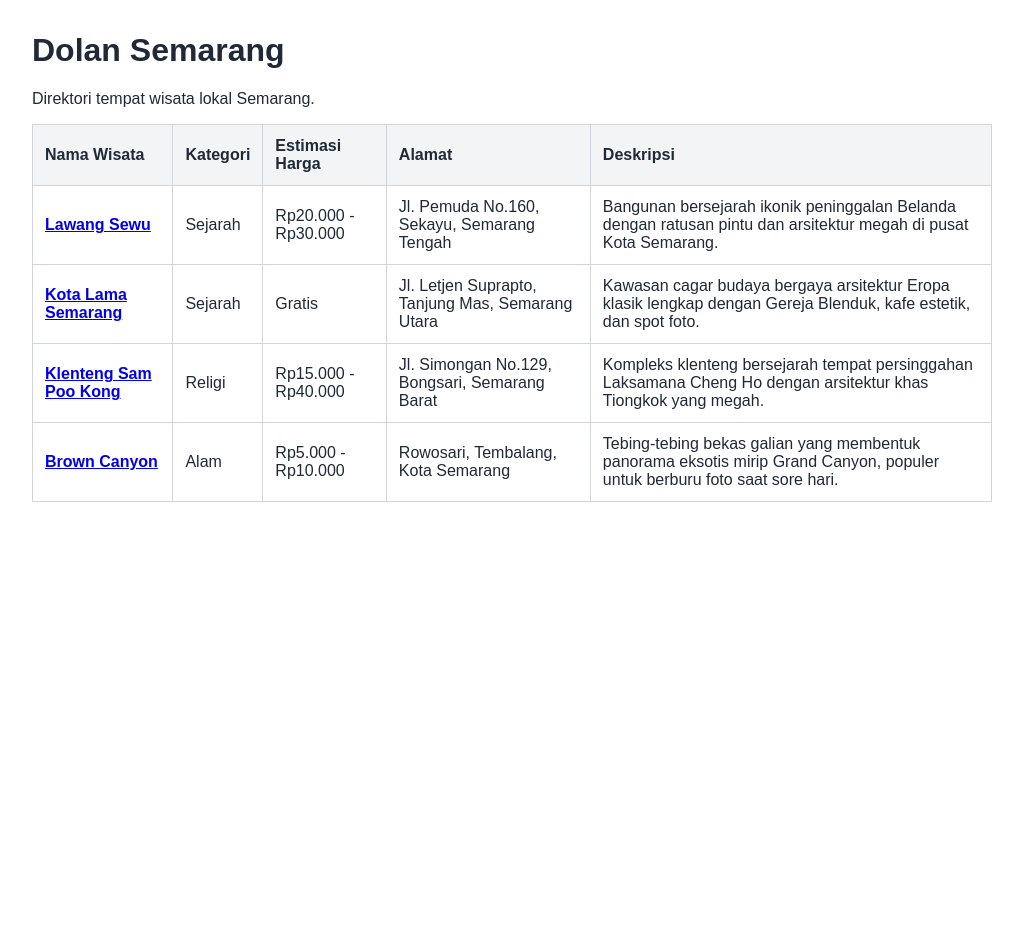
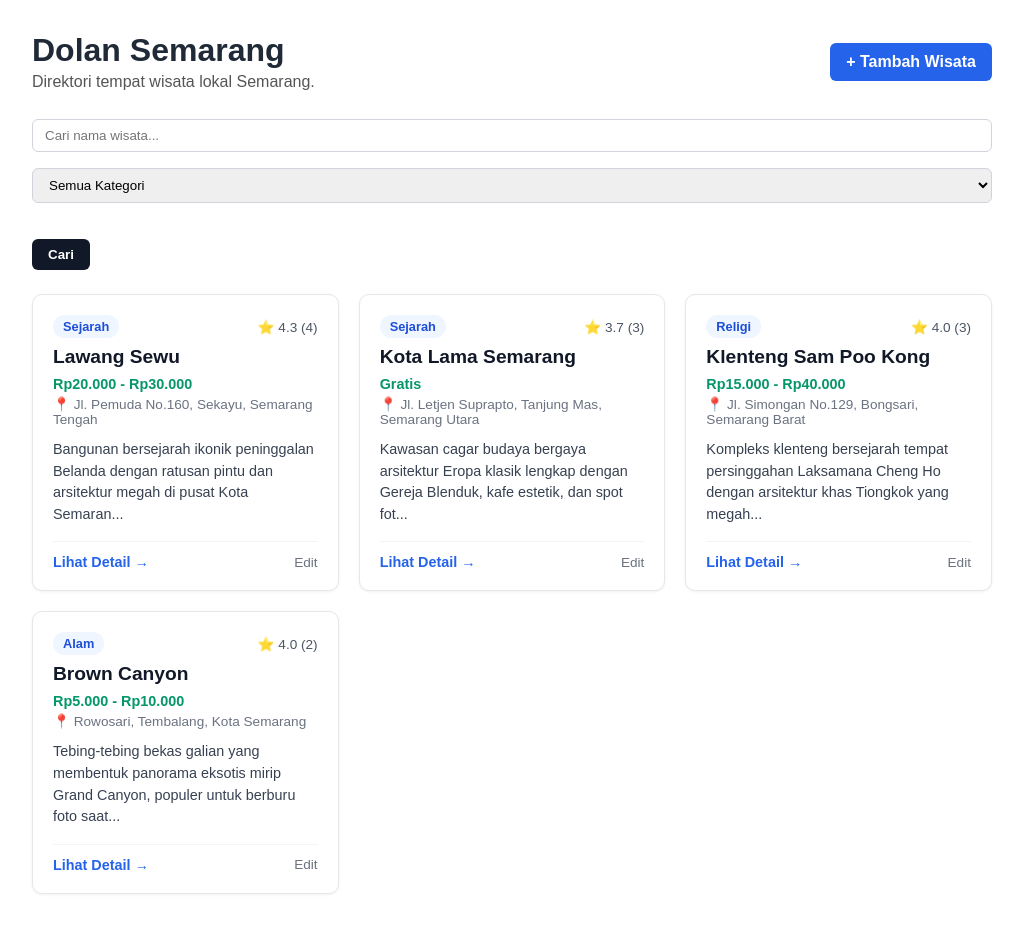
Before and after one commit to anggraeni-student/dolan_semarang, a Laravel app: page / in a window 1280 px wide. Shown: the part 67-993 px from the top of the page, without its empty margins (128-1151 px from the left). Before the commit the page ends 569 px from the top, so only its background shows below. Run offline with Laravel 12, Linux system fonts and the light colour scheme; data comes from the database, SQL or seed files in the repository.

Commit message:
feat: lengkapi CRUD, pencarian, filter kategori, dan UI card grid

```diff
--- a/app/Http/Controllers/DestinationController.php
+++ b/app/Http/Controllers/DestinationController.php
@@ -9,10 +9,24 @@ use Illuminate\View\View;
 
 class DestinationController extends Controller
 {
-    public function index(): View
+    public function index(Request $request): View
     {
-        $destinations = Destination::latest()->get();
-        return view('wisata.index', compact('destinations'));
+        $query = Destination::query()
+            ->withCount('reviews')
+            ->withAvg('reviews', 'rating');
+
+        if ($request->filled('search')) {
+            $query->where('name', 'ilike', '%' . $request->search . '%');
+        }
+
+        if ($request->filled('category')) {
+            $query->where('category', $request->category);
+        }
+
+        $destinations = $query->latest()->get();
+        $categories = Destination::select('category')->distinct()->pluck('category');
+
+        return view('wisata.index', compact('destinations', 'categories'));
     }
 
     public function create(): View
@@ -43,10 +57,42 @@ class DestinationController extends Controller
         return view('wisata.show', compact('destination'));
     }
 
+    public function edit(Destination $destination): View
+    {
+        return view('wisata.edit', compact('destination'));
+    }
+
+    public function update(Request $request, Destination $destination): RedirectResponse
+    {
+        $data = $request->validate([
+            'name' => ['required', 'string', 'max:100'],
+            'category' => ['required', 'string', 'max:50'],
+            'price_range' => ['required', 'string', 'max:50'],
+            'description' => ['required', 'string'],
+            'address' => ['nullable', 'string', 'max:255'],
+        ]);
+
+        $destination->update($data);
+
+        return redirect()
+            ->route('wisata.show', $destination)
+            ->with('success', "Destinasi {$data['name']} berhasil diperbarui!");
+    }
+
+    public function destroy(Destination $destination): RedirectResponse
+    {
+        $nama = $destination->name;
+        $destination->delete();
+
+        return redirect()
+            ->route('wisata.index')
+            ->with('success', "Destinasi {$nama} berhasil dihapus.");
+    }
+
     public function storeReview(Request $request, Destination $destination): RedirectResponse
     {
         $data = $request->validate([
-            'reviewer_name' => ['required', 'string', 'max:100'],
+            'user_name' => ['required', 'string', 'max:100'],
             'rating' => ['required', 'integer', 'min:1', 'max:5'],
             'comment' => ['required', 'string'],
         ]);
--- a/resources/views/wisata/index.blade.php
+++ b/resources/views/wisata/index.blade.php
@@ -3,41 +3,100 @@
 @section('title', 'Daftar Wisata - Dolan Semarang')
 
 @section('content')
-    <h1>Dolan Semarang</h1>
-    <p>Direktori tempat wisata lokal Semarang.</p>
+    <div style="display: flex; justify-content: space-between; align-items: center; flex-wrap: wrap; gap: 1rem; margin-bottom: 1.5rem;">
+        <div>
+            <h1 style="margin: 0;">Dolan Semarang</h1>
+            <p style="margin: 0.25rem 0 0; color: #555;">Direktori tempat wisata lokal Semarang.</p>
+        </div>
+        <a href="{{ route('wisata.create') }}" style="padding: 10px 16px; background: #2563eb; color: white; text-decoration: none; border-radius: 6px; font-weight: bold;">
+            + Tambah Wisata
+        </a>
+    </div>
 
     @if (session('success'))
-        <div class="success">{{ session('success') }}</div>
+        <div class="success" style="background: #dcfce7; color: #166534; padding: 12px; border-radius: 6px; margin-bottom: 1.25rem;">
+            {{ session('success') }}
+        </div>
     @endif
 
+    {{-- Form Pencarian & Filter Kategori --}}
+    <form method="GET" action="{{ route('wisata.index') }}" style="display: flex; gap: 0.75rem; flex-wrap: wrap; margin-bottom: 1.5rem;">
+        <input
+            type="text"
+            name="search"
+            value="{{ request('search') }}"
+            placeholder="Cari nama wisata..."
+            style="flex: 1; min-width: 200px; padding: 8px 12px; border: 1px solid #d1d5db; border-radius: 6px;"
+        >
+
+        <select name="category" style="padding: 8px 12px; border: 1px solid #d1d5db; border-radius: 6px;">
+            <option value="">Semua Kategori</option>
+            @foreach ($categories as $cat)
+                <option value="{{ $cat }}" {{ request('category') == $cat ? 'selected' : '' }}>
+                    {{ $cat }}
+                </option>
+            @endforeach
+        </select>
+
+        <button type="submit" style="padding: 8px 16px; background: #111827; color: white; border: none; border-radius: 6px; cursor: pointer;">
+            Cari
+        </button>
+
+        @if (request()->filled('search') || request()->filled('category'))
+            <a href="{{ route('wisata.index') }}" style="padding: 8px 12px; color: #555; text-decoration: none; align-self: center;">
+                Reset
+            </a>
+        @endif
+    </form>
+
+    {{-- Card Grid Wisata --}}
     @if ($destinations->count() > 0)
-        <table>
-            <thead>
-                <tr>
-                    <th>Nama Wisata</th>
-                    <th>Kategori</th>
-                    <th>Estimasi Harga</th>
-                    <th>Alamat</th>
-                    <th>Deskripsi</th>
-                </tr>
-            </thead>
-            <tbody>
-                @foreach ($destinations as $item)
-                    <tr>
-                        <td>
-                            <a href="{{ route('wisata.show', $item) }}">
-                                <strong>{{ $item->name }}</strong>
+        <div style="display: grid; grid-template-columns: repeat(auto-fill, minmax(280px, 1fr)); gap: 1.25rem;">
+            @foreach ($destinations as $item)
+                <div style="border: 1px solid #e5e7eb; border-radius: 10px; padding: 1.25rem; display: flex; flex-direction: column; justify-content: space-between; background: #fff; box-shadow: 0 1px 3px rgba(0,0,0,0.06);">
+                    <div>
+                        <div style="display: flex; justify-content: space-between; align-items: center; margin-bottom: 0.5rem;">
+                            <span style="background: #eff6ff; color: #1d4ed8; font-size: 0.8rem; font-weight: bold; padding: 4px 10px; border-radius: 999px;">
+                                {{ $item->category }}
+                            </span>
+                            <span style="font-size: 0.85rem; color: #4b5563;">
+                                ⭐ {{ number_format($item->reviews_avg_rating ?? 0, 1) }} ({{ $item->reviews_count }})
+                            </span>
+                        </div>
+
+                        <h2 style="margin: 0.5rem 0; font-size: 1.2rem;">
+                            <a href="{{ route('wisata.show', $item) }}" style="text-decoration: none; color: #111827;">
+                                {{ $item->name }}
                             </a>
-                        </td>
-                        <td>{{ $item->category }}</td>
-                        <td>{{ $item->price_range }}</td>
-                        <td>{{ $item->address ?? '-' }}</td>
-                        <td>{{ $item->description }}</td>
-                    </tr>
-                @endforeach
-            </tbody>
-        </table>
+                        </h2>
+
+                        <p style="margin: 0.25rem 0; font-size: 0.9rem; color: #059669; font-weight: bold;">
+                            {{ $item->price_range }}
+                        </p>
+
+                        <p style="margin: 0.25rem 0 0.75rem; font-size: 0.85rem; color: #6b7280;">
+                            📍 {{ $item->address ?? 'Alamat belum diisi' }}
+                        </p>
+
+                        <p style="margin: 0; font-size: 0.9rem; color: #374151; line-height: 1.5;">
+                            {{ \Illuminate\Support\Str::limit($item->description, 110) }}
+                        </p>
+                    </div>
+
+                    <div style="margin-top: 1rem; padding-top: 0.75rem; border-top: 1px solid #f3f4f6; display: flex; justify-content: space-between; align-items: center;">
+                        <a href="{{ route('wisata.show', $item) }}" style="color: #2563eb; font-weight: bold; text-decoration: none; font-size: 0.9rem;">
+                            Lihat Detail &rarr;
+                        </a>
+                        <a href="{{ route('wisata.edit', $item) }}" style="color: #6b7280; text-decoration: none; font-size: 0.85rem;">
+                            Edit
+                        </a>
+                    </div>
+                </div>
+            @endforeach
+        </div>
     @else
-        <p>Belum ada data tempat wisata. Silakan klik <strong>+ Tambah Wisata</strong> di atas.</p>
+        <p style="color: #6b7280; padding: 2rem; text-align: center; border: 1px dashed #d1d5db; border-radius: 8px;">
+            Tidak ada tempat wisata yang ditemukan.
+        </p>
     @endif
 @endsection
--- a/routes/web.php
+++ b/routes/web.php
@@ -7,12 +7,11 @@ Route::get('/', [DestinationController::class, 'index'])->name('home');
 
 Route::prefix('wisata')->name('wisata.')->group(function () {
     Route::get('/', [DestinationController::class, 'index'])->name('index');
-
     Route::get('/tambah', [DestinationController::class, 'create'])->name('create');
-
     Route::post('/', [DestinationController::class, 'store'])->name('store');
-
     Route::get('/{destination}', [DestinationController::class, 'show'])->name('show');
-
+    Route::get('/{destination}/edit', [DestinationController::class, 'edit'])->name('edit');
+    Route::put('/{destination}', [DestinationController::class, 'update'])->name('update');
+    Route::delete('/{destination}', [DestinationController::class, 'destroy'])->name('destroy');
     Route::post('/{destination}/review', [DestinationController::class, 'storeReview'])->name('review.store');
 });
```
Also changed, not shown: resources/views/wisata/edit.blade.php (added, +58 -0 lines), resources/views/wisata/show.blade.php (+38 -18 lines).
